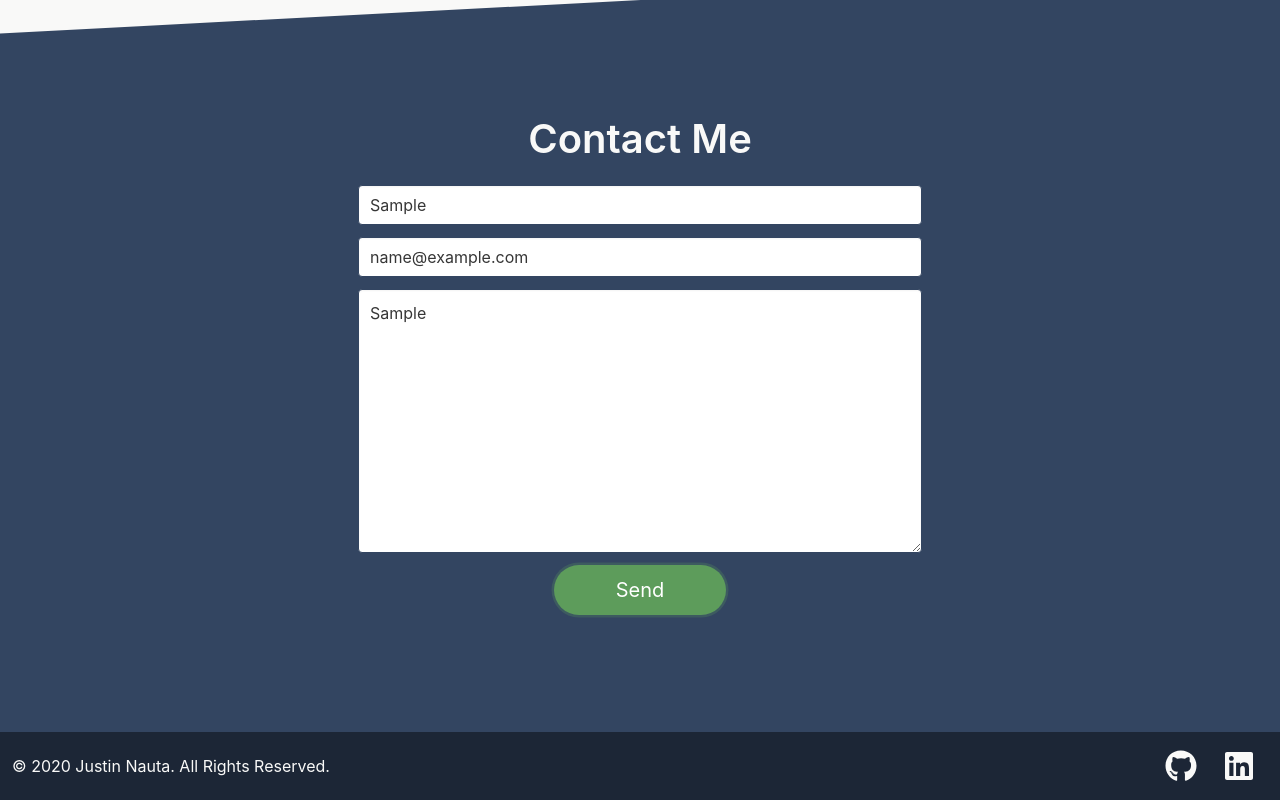
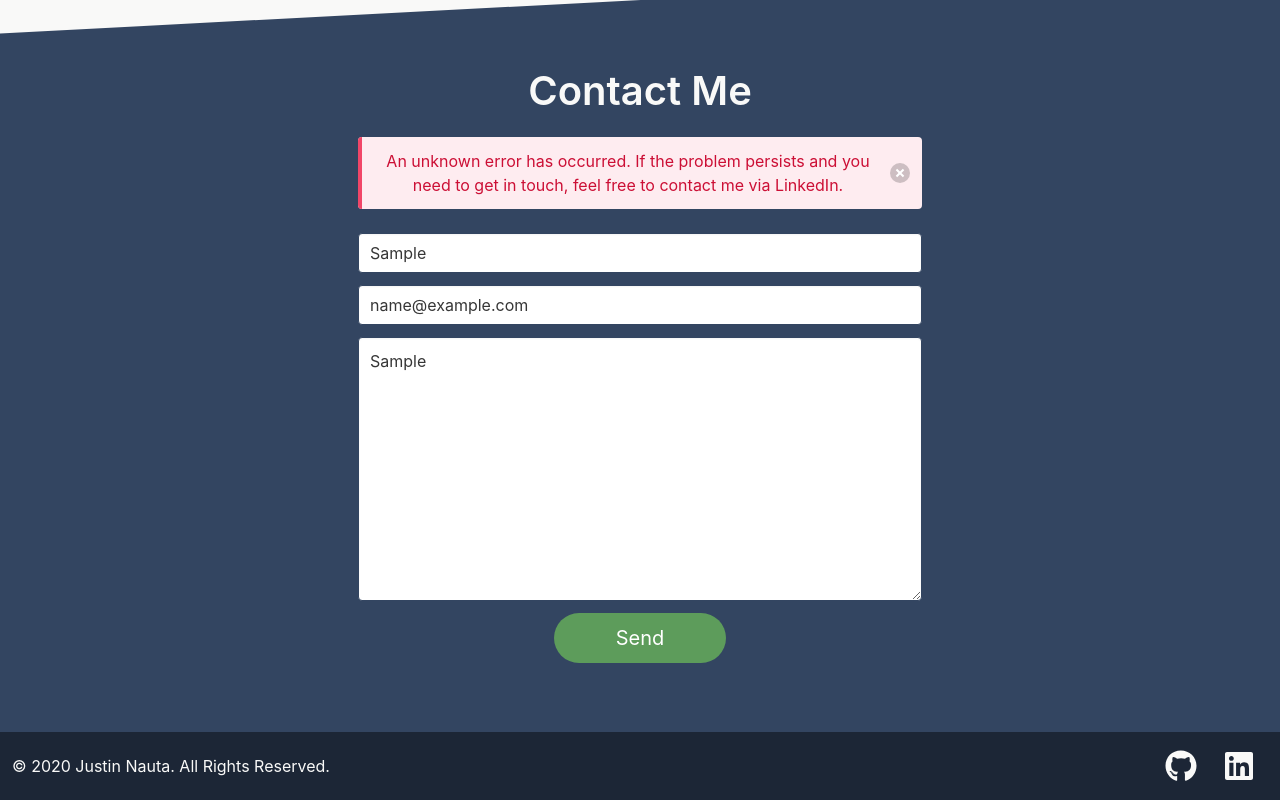
Before and after one commit to justinnauta/portfolio, a Vue app: page / in a window 1280 px wide. Both pictures are taken after typing "Sample", "name@example.com", "Sample" into the empty fields and a click on the button "Send". Shown: the part 6071-6871 px from the top of the page. Built offline with nearby package versions, Linux system fonts and the light colour scheme; no server answers.

Commit message:
Finished contact page implementation

```diff
--- a/package.json
+++ b/package.json
@@ -13,6 +13,7 @@
     "@fortawesome/free-solid-svg-icons": "^5.15.1",
     "@fortawesome/vue-fontawesome": "^2.0.0",
     "@splidejs/vue-splide": "^0.3.5",
+    "axios": "^0.21.1",
     "bulma": "^0.9.1",
     "core-js": "^3.8.1",
     "vue": "^2.6.12"
--- a/src/components/ContactPage.vue
+++ b/src/components/ContactPage.vue
@@ -7,15 +7,68 @@
         <div class="container has-text-centered">
           <h2 class="title is-2 has-text-light">Contact Me</h2>
           <div class="columns">
-            <form id="contactForm" class="column is-half is-offset-one-quarter" @submit.prevent="submitForm">
+            <div class="column is-half is-offset-one-quarter">
+              <article
+                v-if="formResponse.message"
+                class="message"
+                :class="{
+                  'is-success': formResponse.success,
+                  'is-danger': !formResponse.success,
+                }"
+              >
+                <div
+                  class="message-body p-3 is-flex is-align-items-center is-justify-content-space-between"
+                >
+                  <p>{{ formResponse.message }}</p>
+                  <button
+                    class="delete ml-2"
+                    aria-label="delete"
+                    @click="closeFormResponse"
+                  ></button>
+                </div>
+              </article>
+            </div>
+          </div>
+          <div class="columns">
+            <form
+              class="column is-half is-offset-one-quarter"
+              @submit.prevent="submitForm"
+            >
               <!-- Input fields -->
-              <input type="text" class="input is-primary mb-3" placeholder="Name" name="name" v-model="name" />
-              <input type="email" class="input is-primary mb-3" placeholder="Email" name="email" v-model="email" />
-              <textarea class="textarea is-primary" rows="10" placeholder="Message" name="message" v-model="message"></textarea>
+              <input
+                type="text"
+                class="input is-primary mb-3"
+                placeholder="Name"
+                name="name"
+                v-model="formData.name"
+                required
+              />
+              <input
+                type="email"
+                class="input is-primary mb-3"
+                placeholder="Email"
+                name="email"
+                v-model="formData.email"
+                required
+              />
+              <textarea
+                class="textarea is-primary"
+                rows="10"
+                placeholder="Message"
+                name="message"
+                v-model="formData.message"
+                required
+              ></textarea>
               <div class="columns">
                 <div class="column is-4 is-offset-4">
                   <!-- Send button -->
-                  <button class="button is-link is-rounded is-medium is-fullwidth mt-3">Send</button>
+                  <button
+                    class="button is-link is-rounded is-medium is-fullwidth mt-3"
+                    :class="{ 'is-loading': loading }"
+                    :disabled="loading"
+                  >
+                    Send
+                  </button>
                 </div>
               </div>
             </form>
@@ -62,26 +115,59 @@
 </template>
 
 <script>
+const axios = require("axios");
+
 export default {
   name: "ContactPage",
-  data: function() {
+  data: function () {
     return {
-      name: '',
-      email: '',
-      message: ''
+      formData: {
+        name: null,
+        email: null,
+        message: null
+      },
+      formResponse: {
+        success: false,
+        message: null,
+      },
+      loading: false,
     };
   },
   methods: {
     submitForm: function () {
-      const formData = new FormData(document.querySelector("#contactForm"))
-      let xhttp = new XMLHttpRequest();
-      xhttp.onreadystatechange = function () {
-        if (this.readyState == 4 && this.status == 200) {
-          console.log(this.responseText);
-        }
-      };
-      xhttp.open("POST", "../php/contact.php", true);
-      xhttp.send(formData);
+      // Check to prevent double clicks
+      if (this.loading) return;
+      else this.loading = true;
+
+      // Convert the formData variable to actual FormData for a POST
+      let data = new FormData();
+      for (let key in this.formData) {
+        data.append(key, this.formData[key]);
+      }
+
+      axios
+        .post("https://people.rit.edu/jrn2778/personal/php/contact.php", data)
+        .then((response) => {
+          this.formResponse.success = response.data.success;
+          this.formResponse.message = response.data.response;
+        })
+        .catch(() => {
+          this.formResponse.success = false;
+          this.formResponse.message =
+            "An unknown error has occurred. If the problem persists and you need to get in touch, feel free to contact me via LinkedIn.";
+        })
+        .then(() => {
+          this.loading = false;
+          if (this.formResponse.success) this.clearForm();
+        });
+    },
+    closeFormResponse: function () {
+      this.formResponse.message = null;
+    },
+    clearForm: function () {
+      for (let key in this.formData) {
+        this.formData[key] = null;
+      }
     },
   },
 };
```
Also changed, not shown: 2 other files (tests, documents, lock files or other folders).
